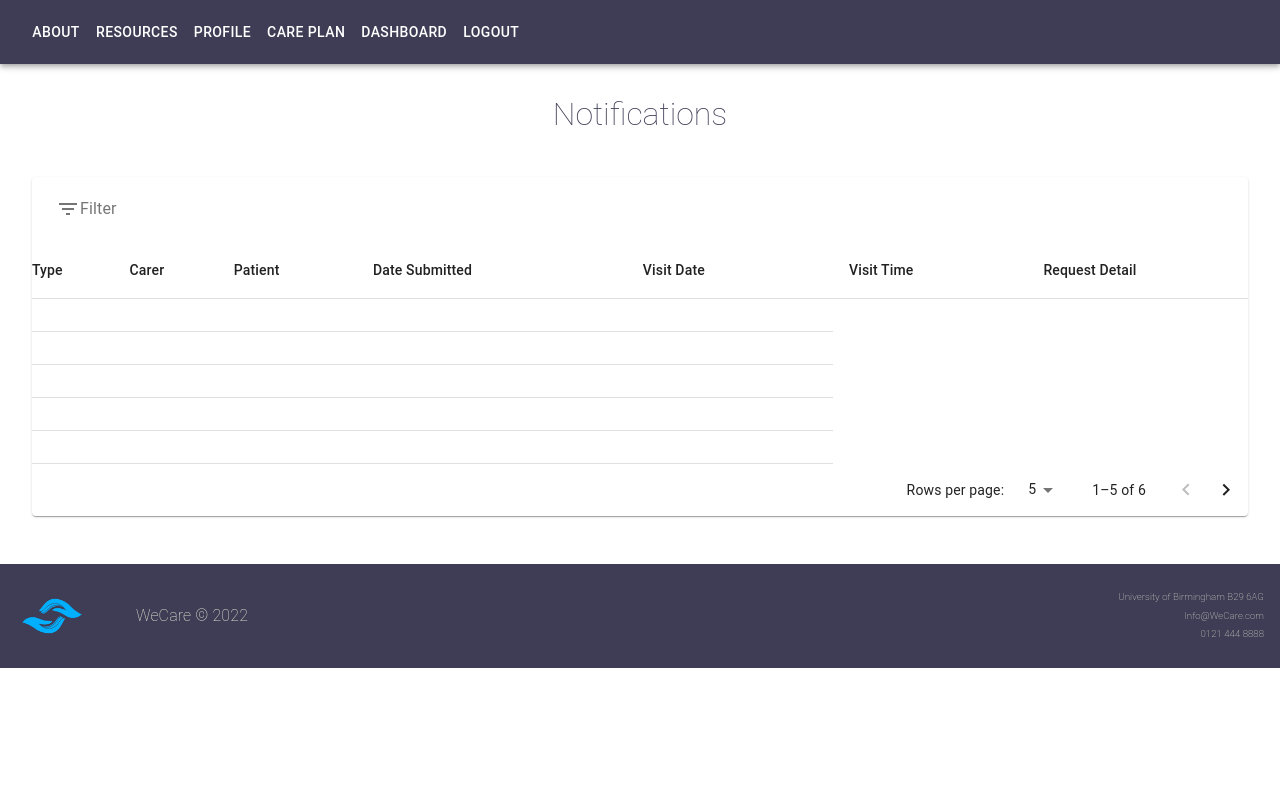
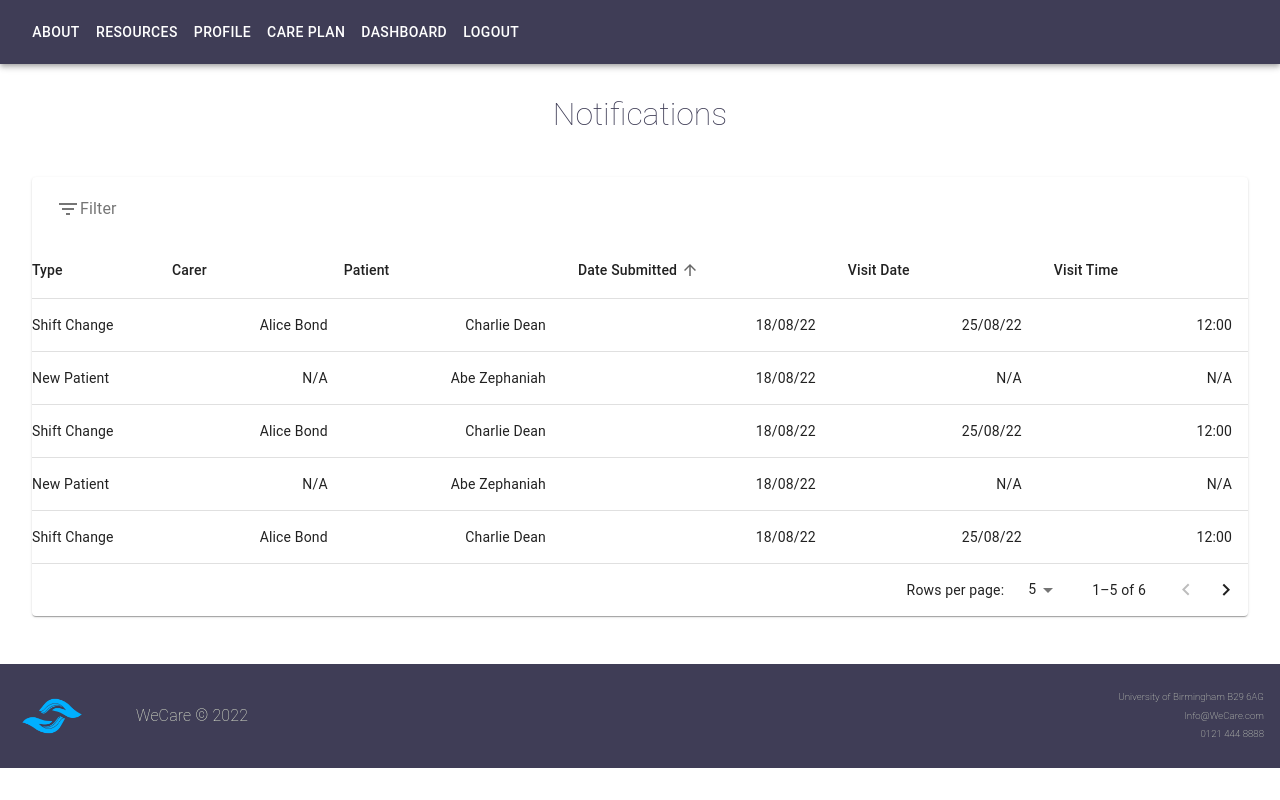
Before and after one commit to C-Sim/we-care-react, a React (Create React App) app: page /supervisor-notifications in a window 1280 px wide. Built offline with nearby package versions, Linux system fonts and the light colour scheme.

Commit message:
render dummy data

```diff
--- a/src/components/atoms/PageTitle.js
+++ b/src/components/atoms/PageTitle.js
@@ -1,6 +1,5 @@
 import Typography from "@mui/material/Typography";
 import Box from "@mui/material/Box";
-import Divider from "@mui/material/Divider";
 
 export const PageTitle = ({ title }) => {
   return (
--- a/src/components/molecules/HowItWorks.js
+++ b/src/components/molecules/HowItWorks.js
@@ -32,7 +32,7 @@ export const HowItWorks = () => {
           justifyContent: "center",
         }}
       >
-        <img src={signUpImage} width="50%" />
+        <img src={signUpImage} width="50%" alt="sign up" />
         <Typography
           sx={{
             fontSize: isMobile ? "0.8rem" : isTablet ? "0.64rem" : "0.84rem",
@@ -58,7 +58,7 @@ export const HowItWorks = () => {
           justifyContent: "center",
         }}
       >
-        <img src={carePlanImage} width="80%" />
+        <img src={carePlanImage} width="80%" alt="care plan" />
         <Typography
           sx={{
             fontSize: isMobile ? "0.8rem" : isTablet ? "0.64rem" : "0.84rem",
@@ -68,7 +68,7 @@ export const HowItWorks = () => {
           marginBottom={3}
           fontWeight={100}
         >
-          2. Create your Personalised Care Plan
+          2. Create your personalised Care Plan
         </Typography>
       </Grid>
       <Grid
@@ -84,7 +84,7 @@ export const HowItWorks = () => {
           justifyContent: "center",
         }}
       >
-        <img src={visitImage} width="60%" />
+        <img src={visitImage} width="60%" alt="visit" />
         <Typography
           sx={{
             fontSize: isMobile ? "0.8rem" : isTablet ? "0.64rem" : "0.84rem",
--- a/src/components/organisms/NotificationsTable.js
+++ b/src/components/organisms/NotificationsTable.js
@@ -22,15 +22,7 @@ import DeleteIcon from "@mui/icons-material/Delete";
 import FilterListIcon from "@mui/icons-material/FilterList";
 import { visuallyHidden } from "@mui/utils";
 
-function createData(
-  type,
-  carer,
-  patient,
-  dateSubmitted,
-  visitDate,
-  visitTime,
-  requestDetail
-) {
+function createData(type, carer, patient, dateSubmitted, visitDate, visitTime) {
   return {
     type,
     carer,
@@ -38,7 +30,6 @@ function createData(
     dateSubmitted,
     visitDate,
     visitTime,
-    requestDetail,
   };
 }
 
@@ -49,22 +40,27 @@ const rows = [
     "Charlie Dean",
     "18/08/22",
     "25/08/22",
-    "12:00",
-    "View Detail"
+    "12:00"
   ),
+  createData("New Patient", "N/A", "Abe Zephaniah", "18/08/22", "N/A", "N/A"),
   createData(
-    "New Patient",
-    "N/A",
-    "Abe Zephaniah",
+    "Shift Change",
+    "Alice Bond",
+    "Charlie Dean",
     "18/08/22",
-    "N/A",
-    "N/A",
-    "View Detail"
+    "25/08/22",
+    "12:00"
   ),
-  createData("Shift Change", 262, 16.0, 24, 6.0),
-  createData("Shift Change", 159, 6.0, 24, 4.0),
-  createData("New Patient", 356, 16.0, 49, 3.9),
-  createData("Patient Amend", 408, 3.2, 87, 6.5),
+  createData("New Patient", "N/A", "Abe Zephaniah", "18/08/22", "N/A", "N/A"),
+  createData(
+    "Shift Change",
+    "Alice Bond",
+    "Charlie Dean",
+    "18/08/22",
+    "25/08/22",
+    "12:00"
+  ),
+  createData("Patient Amend", "N/A", "Abe Zephaniah", "18/08/22", "N/A", "N/A"),
 ];
 
 function descendingComparator(a, b, orderBy) {
@@ -135,12 +131,12 @@ const headCells = [
     disablePadding: false,
     label: "Visit Time",
   },
-  {
-    id: "requestDetail",
-    numeric: false,
-    disablePadding: true,
-    label: "Request Detail",
-  },
+  //   {
+  //     id: "requestDetail",
+  //     numeric: false,
+  //     disablePadding: true,
+  //     label: "Request Detail",
+  //   },
 ];
 
 function EnhancedTableHead(props) {
@@ -238,7 +234,7 @@ EnhancedTableToolbar.propTypes = {
 
 export const NotificationsTable = () => {
   const [order, setOrder] = useState("asc");
-  const [orderBy, setOrderBy] = useState("calories");
+  const [orderBy, setOrderBy] = useState("dateSubmitted");
   const [selected, setSelected] = useState([]);
   const [page, setPage] = useState(0);
   const [dense, setDense] = useState(false);
@@ -259,25 +255,25 @@ export const NotificationsTable = () => {
   //     setSelected([]);
   //   };
 
-  //   const handleClick = (event, name) => {
-  //     const selectedIndex = selected.indexOf(name);
-  //     let newSelected = [];
+  const handleClick = (event, name) => {
+    const selectedIndex = selected.indexOf(name);
+    let newSelected = [];
 
-  //     if (selectedIndex === -1) {
-  //       newSelected = newSelected.concat(selected, name);
-  //     } else if (selectedIndex === 0) {
-  //       newSelected = newSelected.concat(selected.slice(1));
-  //     } else if (selectedIndex === selected.length - 1) {
-  //       newSelected = newSelected.concat(selected.slice(0, -1));
-  //     } else if (selectedIndex > 0) {
-  //       newSelected = newSelected.concat(
-  //         selected.slice(0, selectedIndex),
-  //         selected.slice(selectedIndex + 1)
-  //       );
-  //     }
+    if (selectedIndex === -1) {
+      newSelected = newSelected.concat(selected, name);
+    } else if (selectedIndex === 0) {
+      newSelected = newSelected.concat(selected.slice(1));
+    } else if (selectedIndex === selected.length - 1) {
+      newSelected = newSelected.concat(selected.slice(0, -1));
+    } else if (selectedIndex > 0) {
+      newSelected = newSelected.concat(
+        selected.slice(0, selectedIndex),
+        selected.slice(selectedIndex + 1)
+      );
+    }
 
-  //     setSelected(newSelected);
-  //   };
+    setSelected(newSelected);
+  };
 
   const handleChangePage = (event, newPage) => {
     setPage(newPage);
@@ -292,7 +288,7 @@ export const NotificationsTable = () => {
   //     setDense(event.target.checked);
   //   };
 
-  //   const isSelected = (name) => selected.indexOf(name) !== -1;
+  const isSelected = (name) => selected.indexOf(name) !== -1;
 
   // Avoid a layout jump when reaching the last page with empty rows.
   const emptyRows =
@@ -324,18 +320,18 @@ export const NotificationsTable = () => {
               {stableSort(rows, getComparator(order, orderBy))
                 .slice(page * rowsPerPage, page * rowsPerPage + rowsPerPage)
                 .map((row, index) => {
-                  //   const isItemSelected = isSelected(row.name);
+                  const isItemSelected = isSelected(row.name);
                   const labelId = `enhanced-table-checkbox-${index}`;
 
                   return (
                     <TableRow
-                      //   hover
-                      //   onClick={(event) => handleClick(event, row.name)}
-                      //   role="checkbox"
-                      //   aria-checked={isItemSelected}
-                      //   tabIndex={-1}
+                      hover
+                      onClick={(event) => handleClick(event, row.name)}
+                      role="checkbox"
+                      aria-checked={isItemSelected}
+                      tabIndex={-1}
                       key={row.name}
-                      //   selected={isItemSelected}
+                      selected={isItemSelected}
                     >
                       {/* <TableCell padding="checkbox">
                         <Checkbox
@@ -352,12 +348,13 @@ export const NotificationsTable = () => {
                         scope="row"
                         padding="none"
                       >
-                        {row.name}
+                        {row.type}
                       </TableCell>
-                      <TableCell align="right">{row.calories}</TableCell>
-                      <TableCell align="right">{row.fat}</TableCell>
-                      <TableCell align="right">{row.carbs}</TableCell>
-                      <TableCell align="right">{row.protein}</TableCell>
+                      <TableCell align="right">{row.carer}</TableCell>
+                      <TableCell align="right">{row.patient}</TableCell>
+                      <TableCell align="right">{row.dateSubmitted}</TableCell>
+                      <TableCell align="right">{row.visitDate}</TableCell>
+                      <TableCell align="right">{row.visitTime}</TableCell>
                     </TableRow>
                   );
                 })}
--- a/src/containers/AboutPage.js
+++ b/src/containers/AboutPage.js
@@ -25,7 +25,7 @@ import { HowItWorks } from "../components/molecules/HowItWorks";
 
 import logo from "../components/atoms/images/WeCare-dark.png";
 import { ModalForCarer } from "../components/molecules/ModalForCarer";
-import { ModalForSupervisor } from "../components/molecules/ModalForSupervisor";
+import { ModalForSupervisor } from "../components/molecules/modalForSupervisor";
 
 export const AboutPage = () => {
   return (
```
